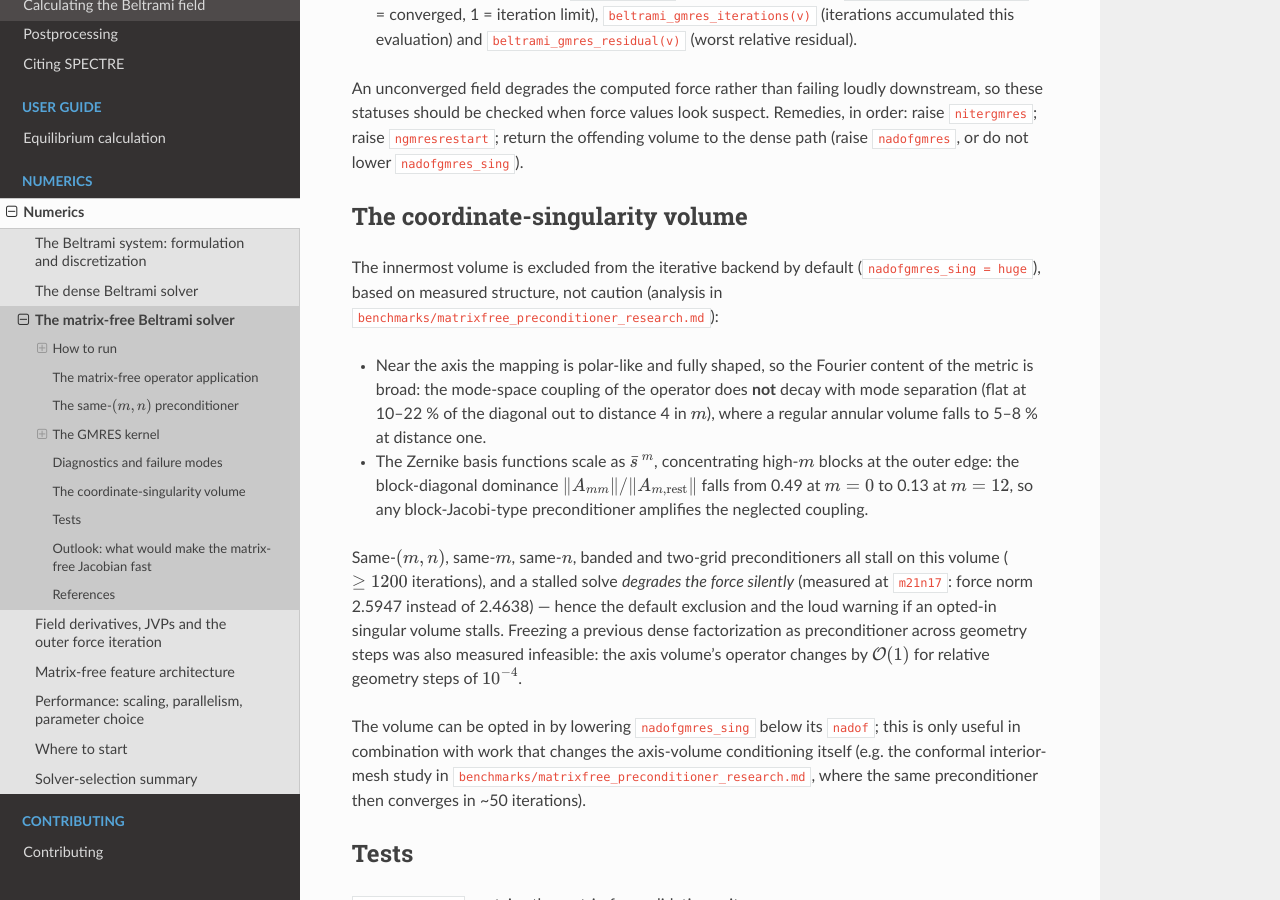
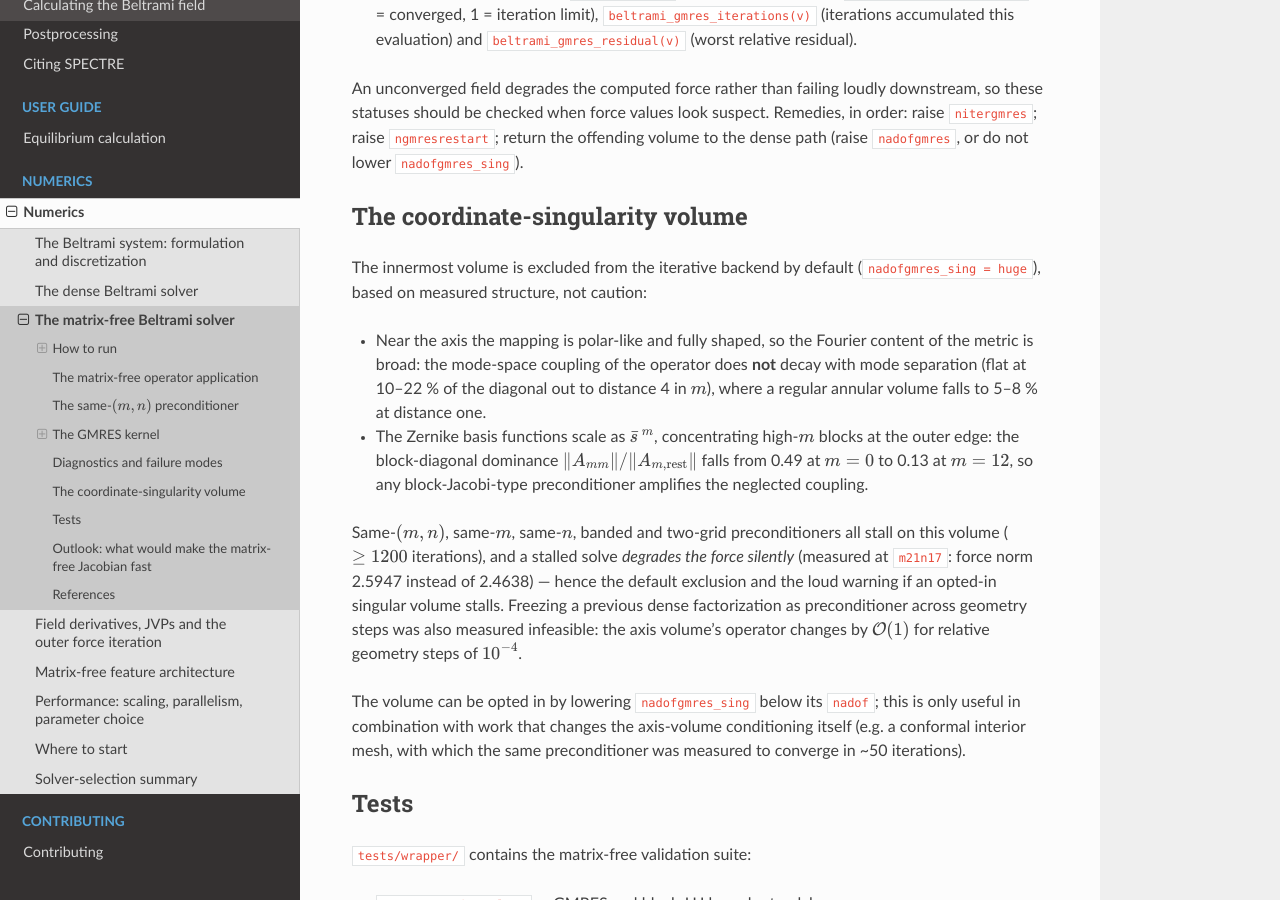
Before and after one commit to ANU-HPC/SPECTRE, a Sphinx documentation site: the page built from docs/source/numerics/beltrami_matrix_free.rst, in a window 1280 px wide and 900 px high, scrolled down 6595 px. Built offline with Sphinx 7.4.7 and the Read the Docs theme 3.1.0, drawn with Linux system fonts in a browser that asks for light colours; pages that are not in the unit, such as notebooks, are missing from menus; cross-references to code outside the pages are shown as plain code.

Commit message:
Remove the benchmarks notes from the tree
The benchmark campaigns stay a local/artifact-bundle concern: untrack the
two benchmarks markdown notes and drop every repository-path reference to
benchmarks from the numerics docs. The measured results those references
backed (preconditioner structure analysis, conformal-mesh iteration count,
cost/memory models, Poincare input) remain quoted in the docs themselves;
the provenance note now describes the campaigns without pointing into the
tree. Also drop the now-empty Planned revisions section.

Co-Authored-By: Claude Fable 5 <noreply@anthropic.com>

```diff
--- a/docs/source/numerics/beltrami_matrix_free.rst
+++ b/docs/source/numerics/beltrami_matrix_free.rst
@@ -441,8 +441,7 @@ The coordinate-singularity volume
 =================================
 
 The innermost volume is excluded from the iterative backend by default
-(``nadofgmres_sing = huge``), based on measured structure, not caution
-(analysis in ``benchmarks/matrixfree_preconditioner_research.md``):
+(``nadofgmres_sing = huge``), based on measured structure, not caution:
 
 - Near the axis the mapping is polar-like and fully shaped, so the Fourier
   content of the metric is broad: the mode-space coupling of the operator
@@ -466,9 +465,8 @@ relative geometry steps of :math:`10^{-4}`.
 
 The volume can be opted in by lowering ``nadofgmres_sing`` below its
 ``nadof``; this is only useful in combination with work that changes the
-axis-volume conditioning itself (e.g. the conformal interior-mesh study in
-``benchmarks/matrixfree_preconditioner_research.md``, where the same
-preconditioner then converges in ~50 iterations).
+axis-volume conditioning itself (e.g. a conformal interior mesh, with
+which the same preconditioner was measured to converge in ~50 iterations).
 
 Tests
 =====
```
Also changed, not shown: docs/source/numerics/performance.rst (+14 -38 lines).
